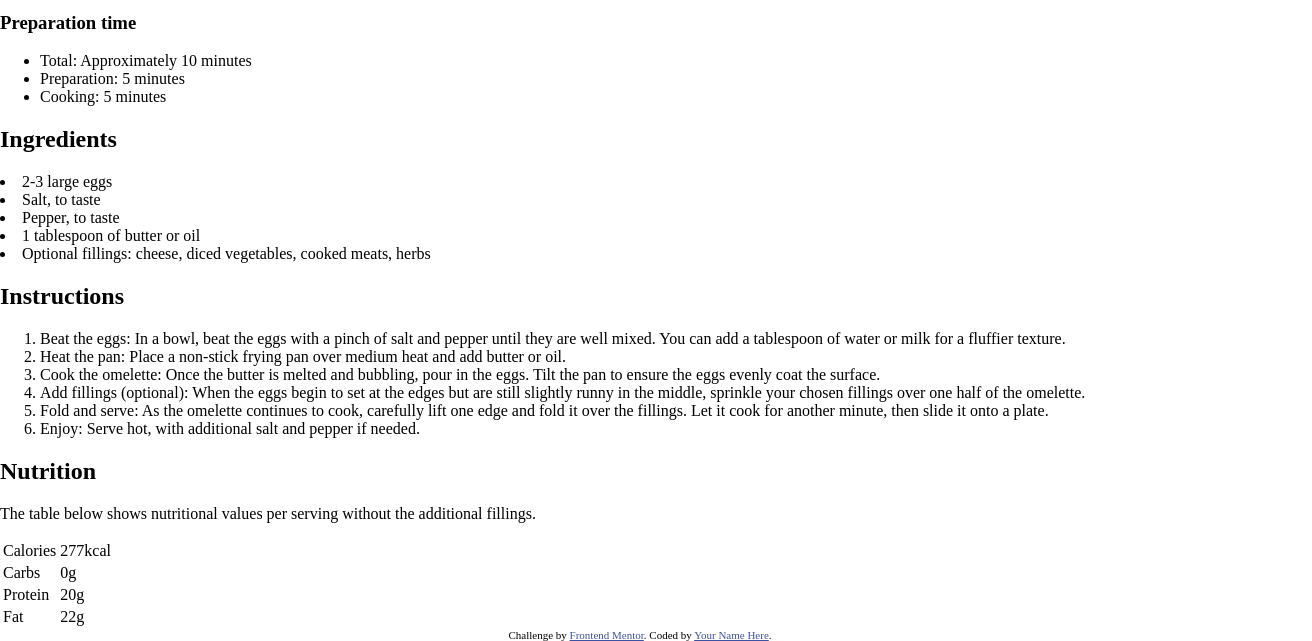
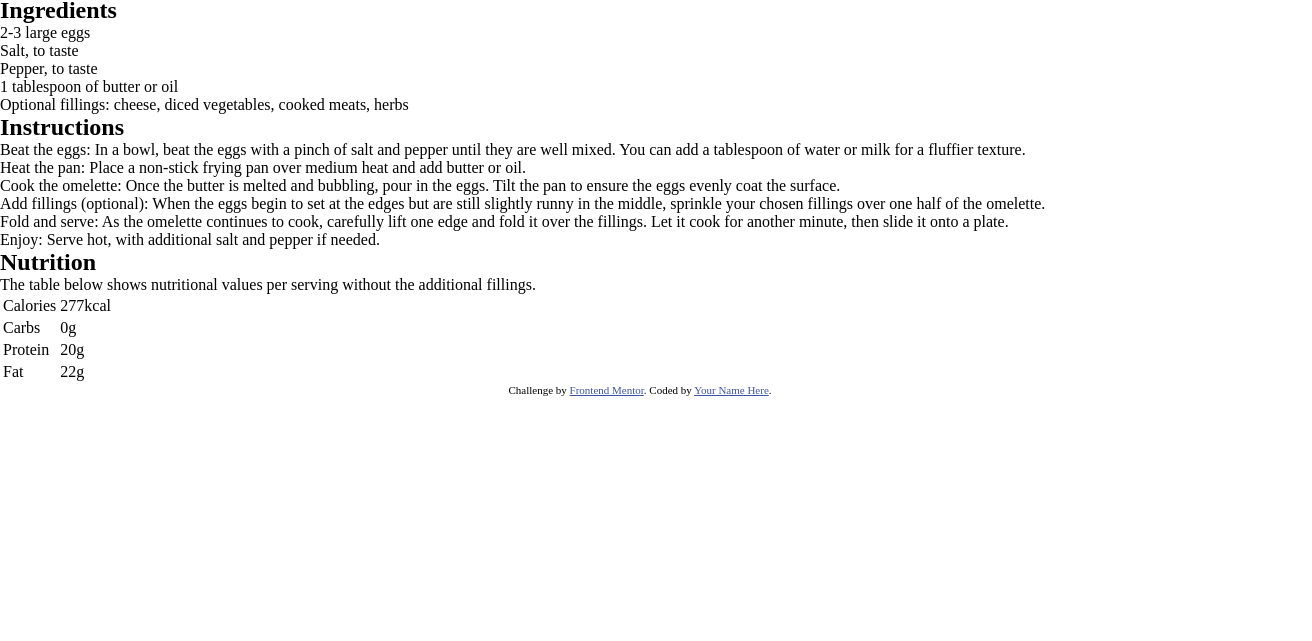
Before and after one commit to abizmo/recipe-page, a website: page index.html in a window 1280 px wide. Shown: the part 709-1350 px from the top of the page, 1312 px wide, since content can reach past the window. After the commit the page ends 1105 px from the top, so only its background shows below. Drawn offline with Linux system fonts and the light colour scheme.

Commit message:
fix index.html and reset css

```diff
--- a/index.html
+++ b/index.html
@@ -28,7 +28,7 @@
     </style>
   </head>
   <body>
-    <main>
+    <article>
       <header>
         <img src="./assets/images/image-omelette.jpeg" alt="omelette" />
         <h1>Simple Omelette Recipe</h1>
@@ -42,7 +42,7 @@
         <div>
           <h3>Preparation time</h3>
 
-          <ul>
+          <ul role="list">
             <li>Total: Approximately 10 minutes</li>
             <li>Preparation: 5 minutes</li>
             <li>Cooking: 5 minutes</li>
@@ -51,9 +51,10 @@
       </header>
 
       <main>
-        <div>
+        <section>
           <h2>Ingredients</h2>
 
+          <ul role="list">
             <li>2-3 large eggs</li>
             <li>Salt, to taste</li>
             <li>Pepper, to taste</li>
@@ -61,12 +62,13 @@
             <li>
               Optional fillings: cheese, diced vegetables, cooked meats, herbs
             </li>
-        </div>
+          </ul>
+        </section>
 
-        <div>
+        <section>
           <h2>Instructions</h2>
 
-          <ol>
+          <ol role="list">
             <li>
               Beat the eggs: In a bowl, beat the eggs with a pinch of salt and
               pepper until they are well mixed. You can add a tablespoon of
@@ -99,9 +101,9 @@
               Enjoy: Serve hot, with additional salt and pepper if needed.
             </li>
           </ol>
-        </div>
+        </section>
 
-        <div>
+        <section>
           <h2>Nutrition</h2>
 
           <p>
@@ -132,9 +134,9 @@
               </tr>
             </tbody>
           </table>
-        </div>
+        </section>
       </main>
-    </main>
+    </article>
     <footer class="attribution">
       Challenge by
       <a href="https://www.frontendmentor.io?ref=challenge" target="_blank"
--- a/style.css
+++ b/style.css
@@ -1,9 +1,21 @@
+/* reset */
 *,
 *:before,
 *:after {
   box-sizing: border-box;
 }
 
-body {
+* {
   margin: 0;
 }
+
+ul[role="list"],
+ol[role="list"] {
+  padding: 0;
+  list-style: none;
+}
+
+img {
+  max-width: 100%;
+  display: block;
+}
```
Lines whose indentation alone changed are shown as unchanged.
